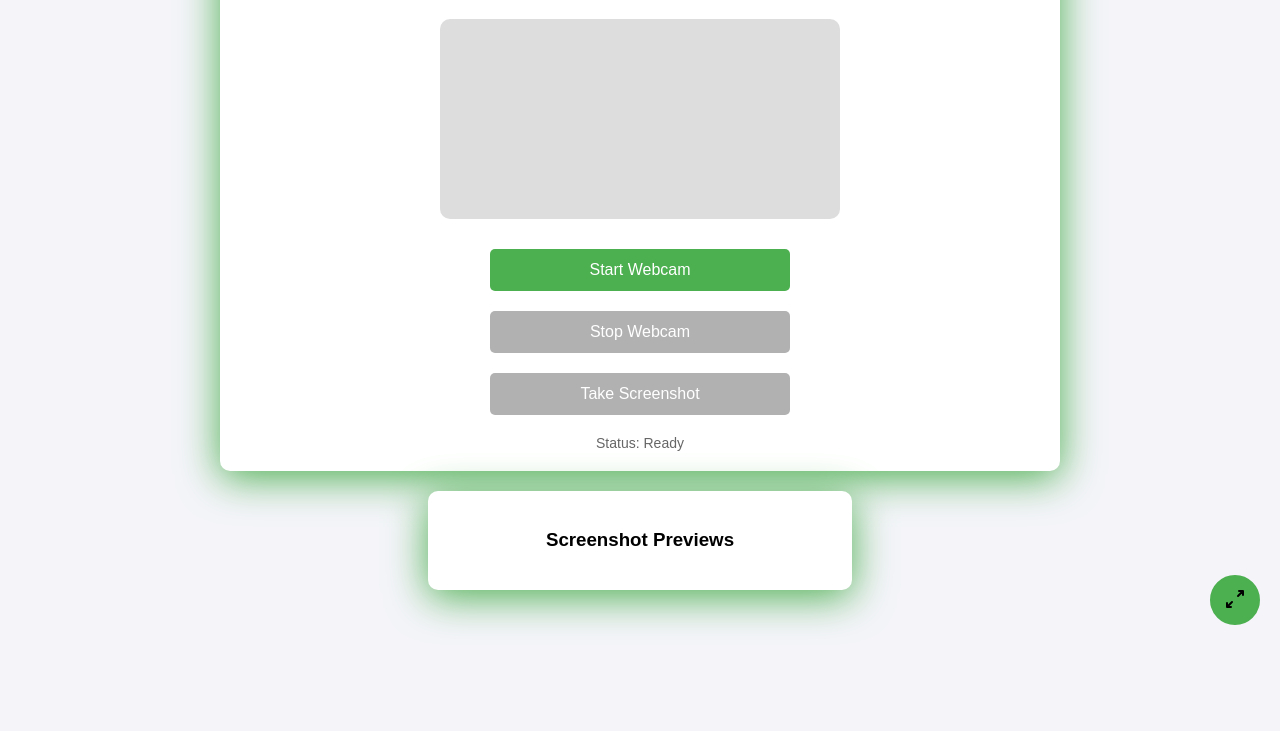
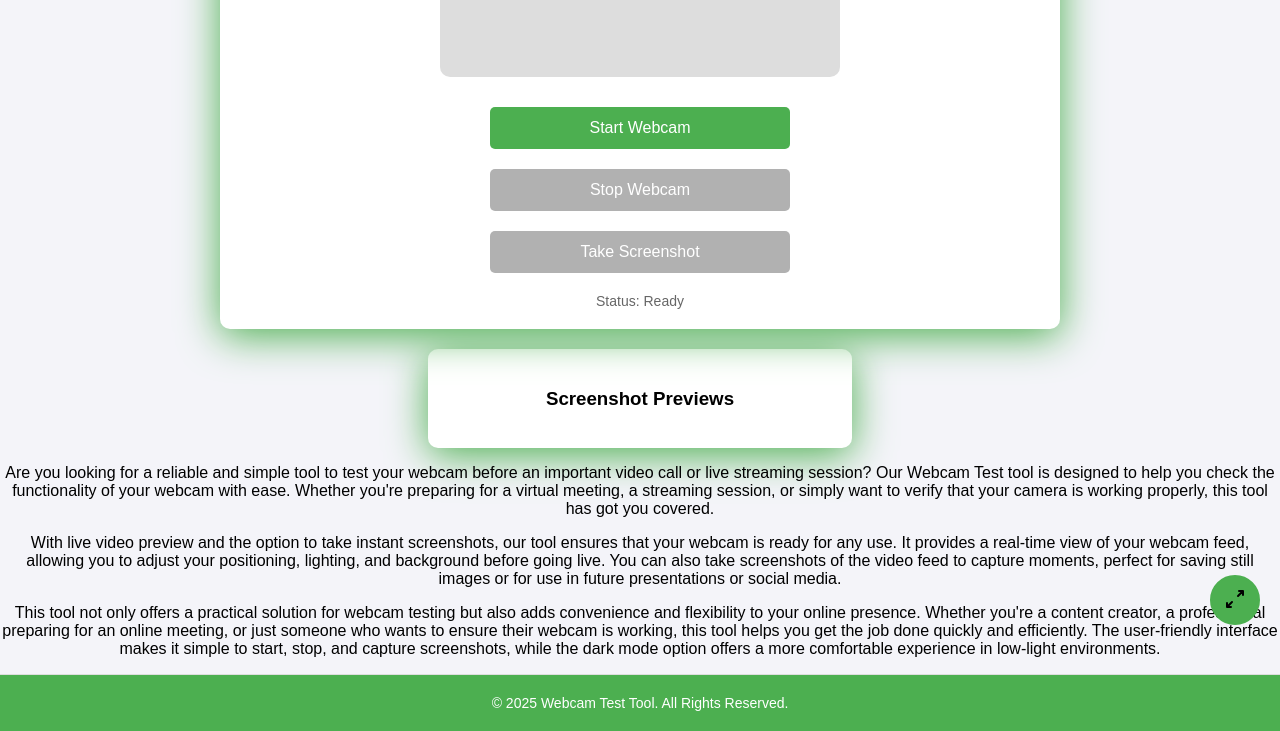
Before and after one commit to Not-Siddharth19/WebCamTester-SID, a plain HTML site: page index.html in a window 1280 px wide. Shown: the part 155-886 px from the top of the page. Before the commit the page ends 800 px from the top, so only its background shows below. Drawn offline with Linux system fonts and the light colour scheme.

Commit message:
commit the

```diff
--- a/index.html
+++ b/index.html
@@ -4,6 +4,9 @@
     <meta charset="UTF-8">
     <meta name="viewport" content="width=device-width, initial-scale=1.0">
     <title>Webcam Test</title>
+    <meta name="description" content="Test your webcam functionality with live preview, video recording, and screenshot features. Ensure your webcam is ready for video calls, streaming, and more.">
+    <meta name="keywords" content="webcam, webcam test, video call, screenshot, live preview, streaming">
+    <meta name="author" content="Your Name">
     <link rel="stylesheet" href="style.css">
 </head>
 <body>
@@ -39,6 +42,24 @@
         <div id="screenshotsList"></div>
     </div>
 
+    <!-- Extended Paragraph Section (outside the main container) -->
+    <div class="description">
+        <p>
+            Are you looking for a reliable and simple tool to test your webcam before an important video call or live streaming session? Our Webcam Test tool is designed to help you check the functionality of your webcam with ease. Whether you're preparing for a virtual meeting, a streaming session, or simply want to verify that your camera is working properly, this tool has got you covered.
+        </p>
+        <p>
+            With live video preview and the option to take instant screenshots, our tool ensures that your webcam is ready for any use. It provides a real-time view of your webcam feed, allowing you to adjust your positioning, lighting, and background before going live. You can also take screenshots of the video feed to capture moments, perfect for saving still images or for use in future presentations or social media.
+        </p>
+        <p>
+            This tool not only offers a practical solution for webcam testing but also adds convenience and flexibility to your online presence. Whether you're a content creator, a professional preparing for an online meeting, or just someone who wants to ensure their webcam is working, this tool helps you get the job done quickly and efficiently. The user-friendly interface makes it simple to start, stop, and capture screenshots, while the dark mode option offers a more comfortable experience in low-light environments.
+        </p>
+    </div>
+
+    <!-- Footer Section -->
+    <footer class="footer">
+        <p>&copy; 2025 Webcam Test Tool. All Rights Reserved.</p>
+    </footer>
+
     <script src="script.js"></script>
 </body>
 </html>
--- a/style.css
+++ b/style.css
@@ -76,6 +76,7 @@ h1 {
 /* Container for video, buttons, and status */
 .container {
   padding: 20px;
+  position: relative;
   border-radius: 10px;
   background-color: #ffffff;
   box-shadow: 0 7px 40px #4CAF50;
@@ -187,3 +188,21 @@ button:hover:not(:disabled) {
   font-size: 14px;
   color: #666;
 }
+
+/* Footer Section */
+.footer {
+  background-color: #4CAF50;
+  color: white;
+  text-align: center;
+  padding: 20px;
+  width: 100%;
+  position: relative;  /* Let the footer be at the bottom when the content isn't enough */
+  bottom: 0; /* Stick to the bottom of the content */
+  left: 0;
+  border-top: 1px solid #ddd;
+}
+
+.footer p {
+  margin: 0;
+  font-size: 14px;
+}
```
